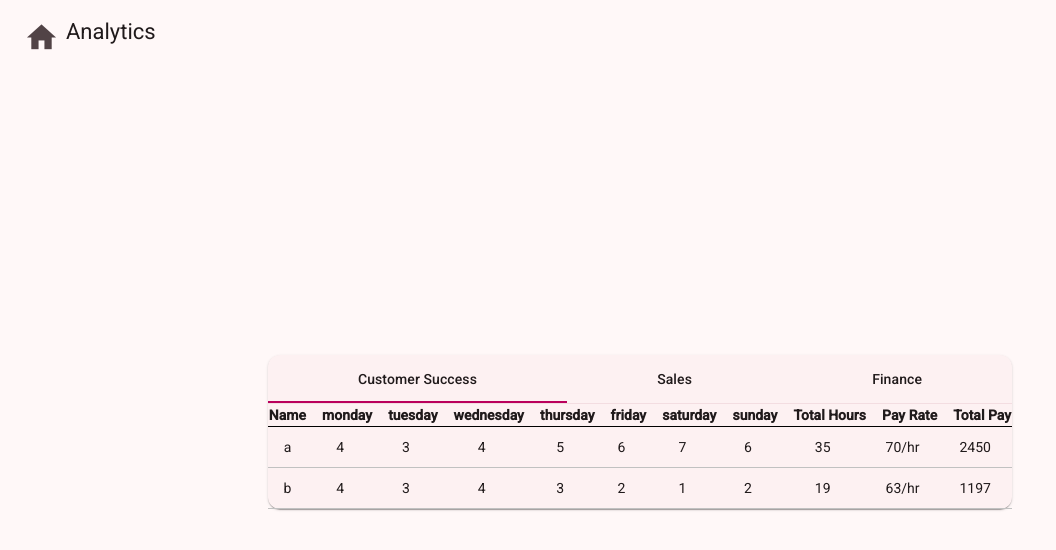
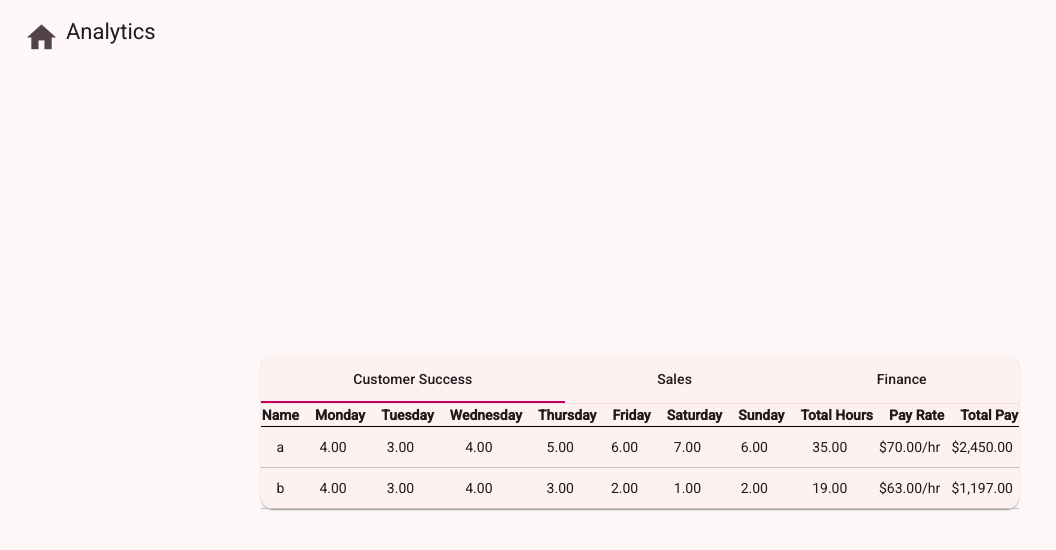
Before and after one commit to romeperotti2990/Timesheet_App, an Angular app: page /analytics in a window 1280 px wide. Shown: the top 550 px of the page, without its empty margins (0-1056 px from the left). Built offline with nearby package versions, Linux system fonts and the light colour scheme.

Commit message:
added pipelines/mod10

```diff
--- a/src/app/components/analytics-table/analytics-table.html
+++ b/src/app/components/analytics-table/analytics-table.html
@@ -3,8 +3,7 @@
         <thead>
             <th>Name</th>
             @for (day of weekdays; track day) {
-            <th>{{day}}</th>
-            }
+            <th>{{day | titlecase}}</th> }
             <th>Total Hours</th>
             <th>Pay Rate</th>
             <th>Total Pay</th>
@@ -15,11 +14,11 @@
             <tr>
                 <td>{{employee.name}}</td>
                 @for (day of weekdays; track day) {
-                <td>{{employee[day]}}</td>
+                <td>{{employee[day] | number:'1.2-2'}}</td>
                 }
-                <td class="total-cell">{{getTotalHours(employee)}}</td>
-                <td>{{employee.payRate}}/hr</td>
-                <td>{{employee.payRate * getTotalHours(employee)}}</td>
+                <td class="total-cell">{{getTotalHours(employee) | number:'1.2-2'}}</td>
+                <td>{{employee.payRate | currency}}/hr</td>
+                <td>{{employee.payRate * getTotalHours(employee) | currency}}</td>
             </tr>
             }
         </tbody>
--- a/src/app/components/timesheet/timesheet.html
+++ b/src/app/components/timesheet/timesheet.html
@@ -26,7 +26,7 @@
             <table>
                 <thead>
                     <th>Name</th>
-                    @for (day of weekdays; track day) { <th>{{day}}</th>
+                    @for (day of weekdays; track day) { <th>{{day | titlecase}}</th>
                     }
                     <th>Total Hours</th>
                     <th></th>
@@ -38,8 +38,7 @@
             <table>
                 <thead>
                     <th>Name</th>
-                    @for (day of weekdays; track day) { <th>{{day}}</th>
-                    }
+                    @for (day of weekdays; track day) { <th>{{day | titlecase}}</th> }
                     <th>Total Hours</th>
                     <th></th>
                 </thead>
--- a/src/app/components/timesheet/timesheet.ts
+++ b/src/app/components/timesheet/timesheet.ts
@@ -9,6 +9,7 @@
 
 @Component({
   selector: 'app-timesheet',
+  standalone: true,
   imports: [MaterialModule, JsonPipe],
   templateUrl: './timesheet.html',
   styleUrl: './timesheet.scss'
--- a/src/app/modules/material-module.ts
+++ b/src/app/modules/material-module.ts
@@ -29,6 +29,7 @@
     MatTabsModule,
   ],
   exports: [
+    CommonModule,
     RouterModule, // not there in the tutorial
     MatToolbarModule,
     MatButtonModule,
```
